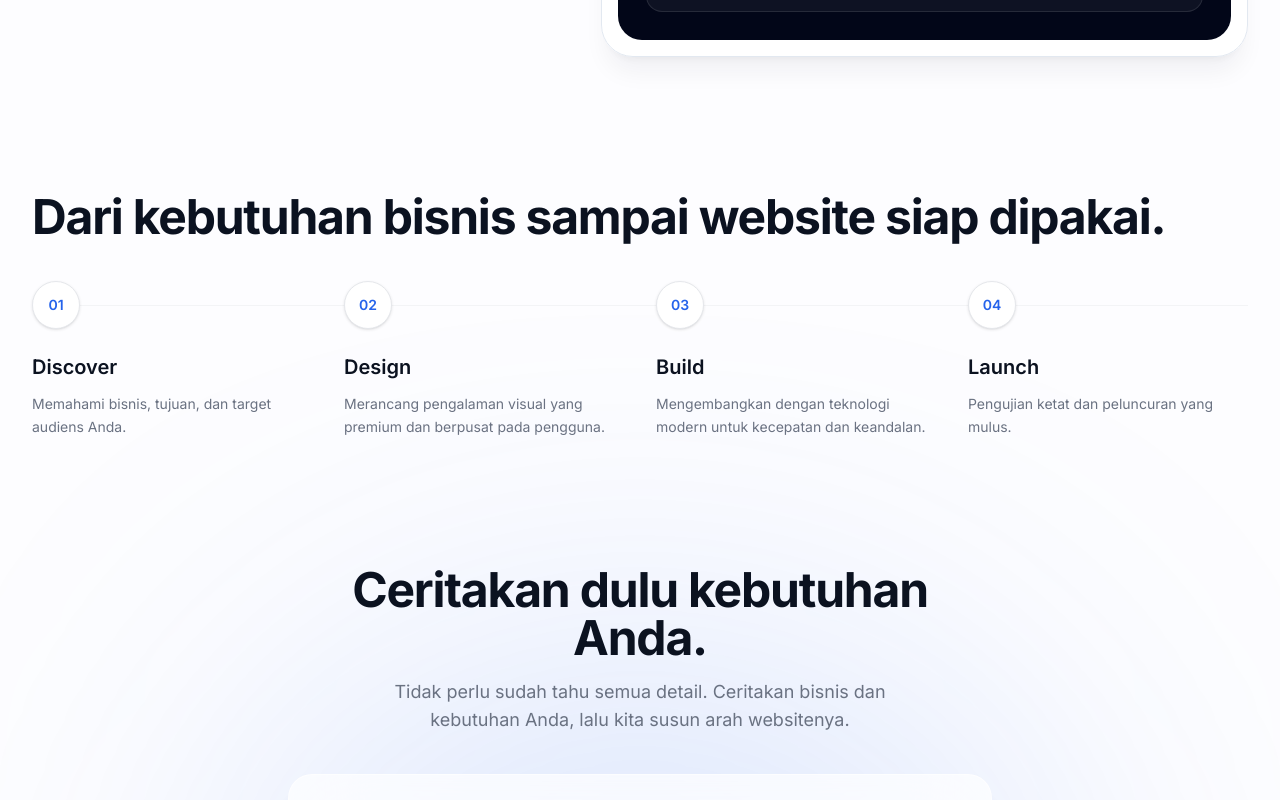
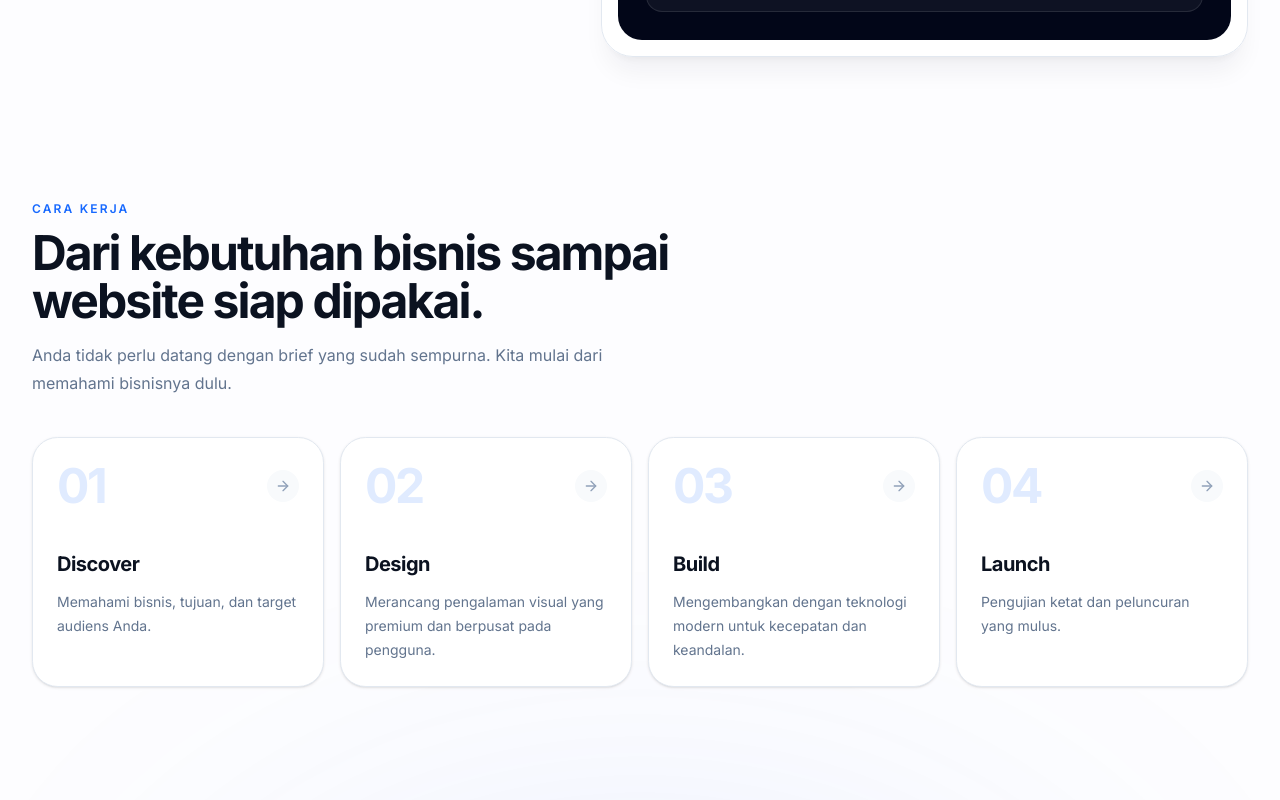
Before and after one commit to barrack3030-wq/NAKAMA-DIGITAL-UPGRADE, a React (Vite) app: page / in a window 1280 px wide. Shown: the part 3460-4260 px from the top of the page. Built offline with nearby package versions, Linux system fonts and the light colour scheme.

Commit message:
Homepage build: finalize Process

```diff
--- a/src/components/Process.tsx
+++ b/src/components/Process.tsx
@@ -1,43 +1,44 @@
 import React from 'react';
 import { motion } from 'motion/react';
+import { ArrowRight } from 'lucide-react';
 import { useLanguage } from '../context/LanguageContext';
 
 export default function Process() {
   const { t } = useLanguage();
 
   return (
-    <section id="process" className="relative py-12 lg:py-16">
-      <div className="max-w-7xl mx-auto px-6 lg:px-8 relative z-10">
+    <section id="process" className="relative py-14 lg:py-18">
+      <div className="mx-auto max-w-7xl px-6 lg:px-8">
         <motion.div
-          initial={{ opacity: 0, y: 20 }}
+          initial={{ opacity: 0, y: 18 }}
           whileInView={{ opacity: 1, y: 0 }}
-          viewport={{ once: true, margin: "-100px" }}
-          transition={{ duration: 0.8, ease: [0.16, 1, 0.3, 1] }}
-          className="mb-10"
+          viewport={{ once: true }}
+          transition={{ duration: .7 }}
+          className="max-w-2xl"
         >
-          <h2 className="text-4xl md:text-5xl font-bold tracking-tight text-brand-900">
-            {t.process.title}
-          </h2>
+          <p className="text-xs font-semibold uppercase tracking-[.18em] text-brand-600">Cara kerja</p>
+          <h2 className="mt-3 text-4xl font-bold tracking-[-.04em] text-brand-900 sm:text-5xl">{t.process.title}</h2>
+          <p className="mt-4 max-w-xl text-base leading-7 text-slate-500">Anda tidak perlu datang dengan brief yang sudah sempurna. Kita mulai dari memahami bisnisnya dulu.</p>
         </motion.div>
 
-        <div className="grid grid-cols-1 md:grid-cols-4 gap-8 relative">
-          {/* Connecting line */}
-          <div className="hidden md:block absolute top-6 left-0 right-0 h-px bg-gray-100" />
-
+        <div className="mt-10 grid gap-4 md:grid-cols-2 lg:grid-cols-4">
           {t.process.items.map((step, index) => (
             <motion.div
               key={step.id}
-              initial={{ opacity: 0, y: 30 }}
+              initial={{ opacity: 0, y: 18 }}
               whileInView={{ opacity: 1, y: 0 }}
-              viewport={{ once: true, margin: "-100px" }}
-              transition={{ duration: 0.6, delay: index * 0.15, ease: [0.16, 1, 0.3, 1] }}
-              className="relative"
+              viewport={{ once: true }}
+              transition={{ duration: .55, delay: index * .08 }}
+              className="group rounded-[1.6rem] border border-slate-200 bg-white p-6 shadow-sm transition hover:-translate-y-1 hover:border-brand-200 hover:shadow-xl"
             >
-              <div className="w-12 h-12 rounded-full bg-white border border-gray-200 flex items-center justify-center text-sm font-semibold text-brand-500 mb-6 relative z-10 shadow-sm">
-                {step.id}
+              <div className="flex items-start justify-between">
+                <span className="text-5xl font-bold tracking-[-.05em] text-brand-100 transition group-hover:text-brand-200">{step.id}</span>
+                <span className="mt-2 flex h-8 w-8 items-center justify-center rounded-full bg-slate-50 text-slate-400 transition group-hover:bg-brand-50 group-hover:text-brand-600">
+                  <ArrowRight className="h-4 w-4" />
+                </span>
               </div>
-              <h3 className="text-xl font-semibold text-brand-900 mb-3">{step.title}</h3>
-              <p className="text-gray-500 leading-relaxed text-sm">{step.desc}</p>
+              <h3 className="mt-10 text-xl font-bold tracking-tight text-brand-900">{step.title}</h3>
+              <p className="mt-3 text-sm leading-6 text-slate-500">{step.desc}</p>
             </motion.div>
           ))}
         </div>
```
